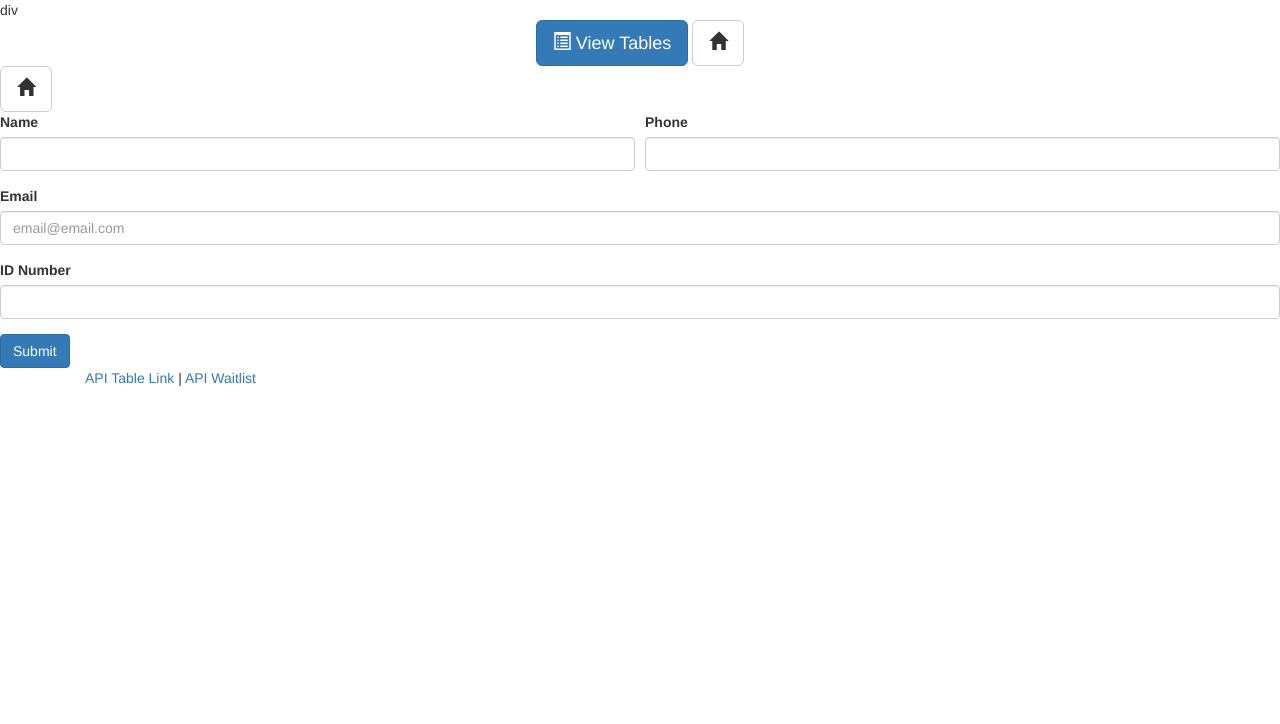
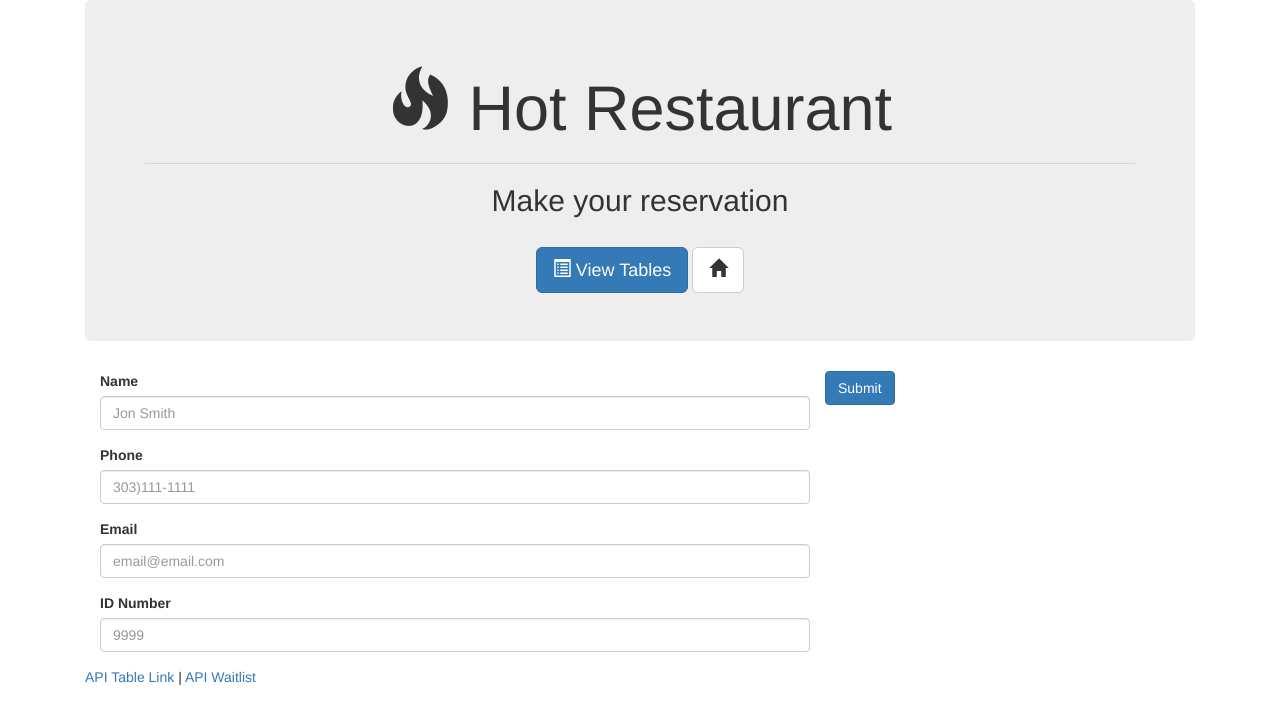
Before and after one commit to CodeGuy5280/ExpressRestaurantApp, a website: page reservation.html in a window 1280 px wide. Drawn offline with nearby package versions, Linux system fonts and the light colour scheme.

Commit message:
branch checkout to main for pull.

```diff
--- a/reservation.html
+++ b/reservation.html
@@ -10,36 +10,7 @@
     <title>Make a Reservation</title>
 </head>
 
-<body>
-    div
-    <div class="text-center">
-        <a href="/tables.html"><button type="button" class="btn btn-lg btn-primary"><span class="glyphicon glyphicon-list-alt"></span> View Tables</button></a>
-        <a href="index.html"><button type="button" class="btn btn-lg btn-default"><span class="glyphicon glyphicon-home"></span></button></a>
-    </div>
-    <button type="button" class="btn btn-lg btn-default"><span class="glyphicon glyphicon-home"></span></button>
-    <form>
-        <div class="form-row">
-          <div class="form-group col-md-6">
-            <label for="inputName4">Name</label>
-            <input type="name" class="form-control" id="inputName4">
-          </div>
-          <div class="form-group col-md-6">
-            <label for="inputPhone4">Phone</label>
-            <input type="phone" class="form-control" id="inputPhone4">
-          </div>
-        </div>
-        <div class="form-group">
-          <label for="inputEmail">Email</label>
-          <input type="text" class="form-control" id="inputEmail" placeholder="email@email.com">
-        </div>
-        <div class="form-group">
-          <label for="inputAddress2">ID Number</label>
-          <input type="text" class="form-control" id="inputID2">
-        </div>
-        <button type="submit" class="btn btn-primary">Submit</button>
-      </form>
 
-</body>
 </html><!-- needs a user input form that will gather information -->
 <!-- needs a user input form that will gather information -->
 <!DOCTYPE html>
@@ -56,6 +27,43 @@
 
 
 <!--Jumbotron w/ Buttons & Icons-->
+<body>
+    <div class="container">
+    <div class="jumbotron">
+    <h1 class="text-center"><span class="glyphicon glyphicon-fire"></span> Hot Restaurant</h1>
+    <hr>
+    <h2 class="text-center">Make your reservation</h2>
+    <br>
+
+    <div class="text-center">
+        <a href="/tables.html"><button type="button" class="btn btn-lg btn-primary"><span class="glyphicon glyphicon-list-alt"></span> View Tables</button></a>
+        <a href="/"><button type="button" class="btn btn-lg btn-default"><span class="glyphicon glyphicon-home"></span></button></a>
+    </div>
+    </div>
+
+    <!--Form-->
+    <form>
+        <div class="form-group">
+      <div class="form-group col-md-8">
+        <label for="inputName">Name</label>
+        <input type="name" class="form-control" id="inputName" placeholder="Jon Smith">
+      </div>
+      <div class="form-group col-md-8">
+        <label for="inputPhone">Phone</label>
+        <input type="phone" class="form-control" id="inputPhone" placeholder="303)111-1111">
+      </div>
+        </div>
+        <div class="form-group col-md-8">
+      <label for="inputEmail">Email</label>
+      <input type="text" class="form-control" id="inputEmail" placeholder="email@email.com">
+        </div>
+        <div class="form-group col-md-8">
+      <label for="inputID">ID Number</label>
+      <input type="text" class="form-control" id="inputID" placeholder="9999">
+        </div>
+        <button type="submit" class="btn btn-primary submit">Submit</button>
+    </form>
+    </div>
 
 <!--Footer containing javascript-->
     <footer class ="footer">
```
